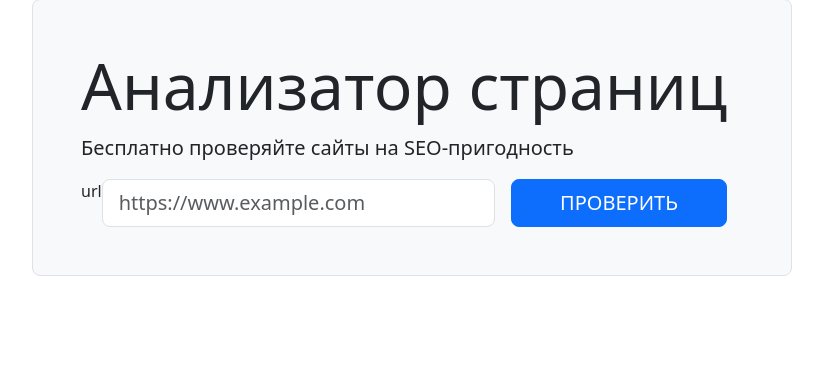
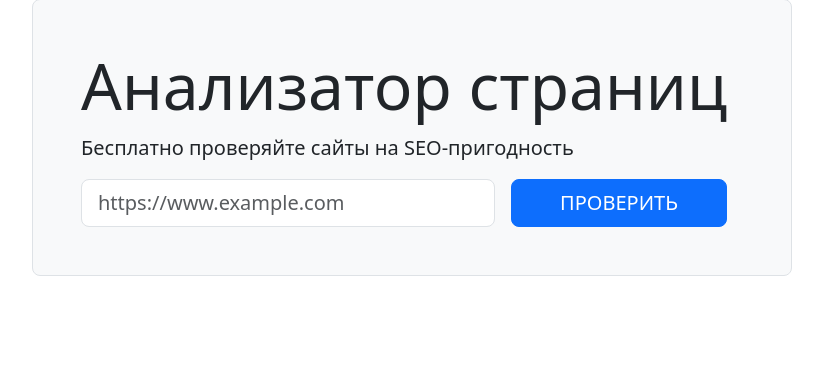
Before and after one commit to Andrey-Barinov/Page-Analyzer, a Flask app: page / in a window 1280 px wide. Shown: the part 73-442 px from the top of the page, without its empty margins (228-1051 px from the left). Run offline with Flask 3, Linux system fonts and the light colour scheme.

Commit message:
fixed index.html

```diff
--- a/page_analyzer/templates/index.html
+++ b/page_analyzer/templates/index.html
@@ -10,7 +10,6 @@
         <h1 class="display-3">Анализатор страниц</h1>
         <p class="lead">Бесплатно проверяйте сайты на SEO-пригодность</p>
         <form class="d-flex justify-content-center" action="{{ url_for('add_url') }}" method="post">
-            <label for="write-url" class="sr-only">url</label>
             <input type="text" id="write-url" name="url" class="form-control form-control-lg" placeholder="https://www.example.com" required>
             <input type="submit" class="btn btn-primary  btn-lg ms-3 px-5 text-uppercase mx-3" value="Проверить">
         </form>
```
Also changed, not shown: 1 other file.
